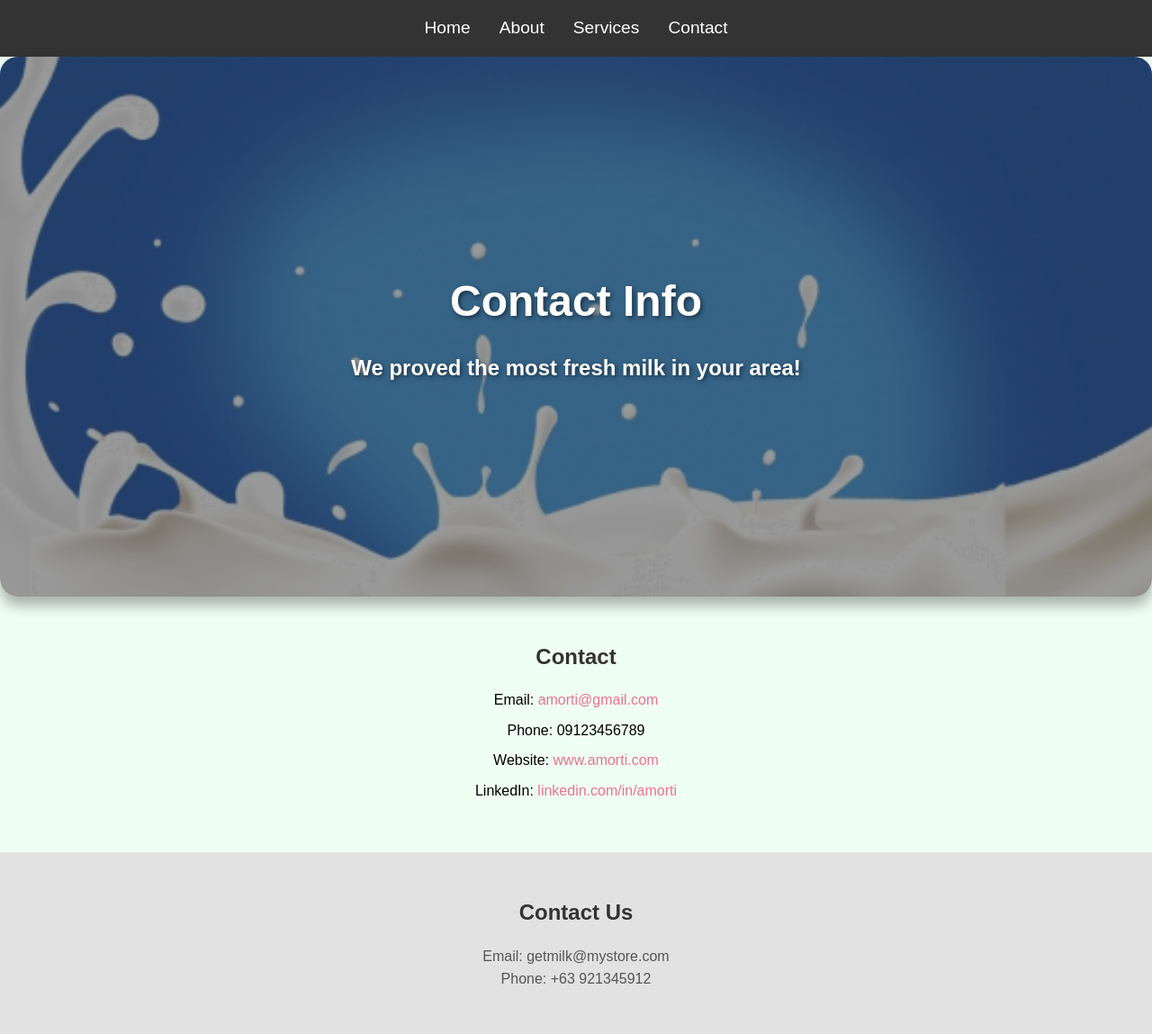
After one commit to LaerehtxD/235313192-Itorma, a PHP site: page /MilkNation/contact.html in a window 1280 px wide. The commit adds this page. Shown: the whole page at 90% size. Run offline with PHP 8.4, Linux system fonts and the light colour scheme.

Commit message:
updated website

```diff
--- /dev/null
+++ b/MilkNation/contact.html
@@ -0,0 +1,53 @@
+<!DOCTYPE html>
+<html lang="en">
+<head>
+  <meta charset="UTF-8">
+  <meta name="viewport" content="width=device-width, initial-scale=1.0">
+  <title>Business Website</title>
+  <link rel="stylesheet" href="styles.css">
+
+</head>
+<body>
+
+  <header>
+    <nav>
+      <ul class="nav-links">
+        <li><a href="index.html">Home</a></li>
+        <li><a href="about.html">About</a></li>
+        <li><a href="services.html">Services</a></li>
+        <li><a href="contact.html">Contact</a></li>
+      </ul>
+    </nav>
+  </header>
+
+
+  <div id="home">
+    <div id="home-content">
+      <h1>Contact Info</h1>
+      <p>We proved the most fresh milk in your area!</p>
+    </div>
+  </div>
+
+  <section class="contact-info">
+    <h2>Contact</h2>
+    <ul>
+        <li>Email: <a href="">amorti@gmail.com</a></li>
+        <li>Phone: 09123456789</li>
+        <li>Website: <a href="" target="_blank">www.amorti.com</a></li>
+        <li>LinkedIn: <a href="" target="_blank">linkedin.com/in/amorti</a></li>
+    </ul>
+</section>
+
+
+
+
+  <section id="contact">
+    <h2>Contact Us</h2>
+    <p>Email: getmilk@mystore.com</p>
+    <p>Phone: +63 921345912</p>
+  </section>
+
+
+
+</body>
+</html>
--- a/MilkNation/styles.css
+++ b/MilkNation/styles.css
@@ -5,11 +5,16 @@
     box-sizing: border-box;
   }
 
+
   /* Body and General Layout */
   body {
     font-family: Arial, sans-serif;
     line-height: 1.6;
+    background-color: #f0fff4;
+
+
   }
+
 
   /* Header and Navigation */
   header {
@@ -42,12 +47,37 @@
     background-image: url('banner.jpg');
     background-size: cover;
     background-position: center;
-    height: 450px;
-    color: blue;
+    height: 600px;
+    color: white;
     display: flex;
     justify-content: center;
     align-items: center;
-  }
+    text-shadow: 2px 2px 5px rgba(0, 0, 0, 0.5);
+    font-size: 2.5rem;
+    font-family: 'Arial', sans-serif;
+    font-weight: bold;
+    position: relative;
+    border-radius: 20px;
+    box-shadow: 0 10px 15px rgba(0, 0, 0, 0.3);
+    overflow: hidden;
+}
+
+#home::before {
+    content: '';
+    position: absolute;
+    top: 0;
+    left: 0;
+    width: 100%;
+    height: 100%;
+    background: rgba(0, 0, 0, 0.4);
+    z-index: 1;
+}
+
+#home-content {
+    z-index: 2;
+    text-align: center;
+    padding: 20px;
+}
 
   .banner-content {
     text-align: center;
@@ -84,6 +130,31 @@
   section h1, section h2 {
     margin-bottom: 1rem;
     color: #333;
+  }
+
+  .contact-info ul,
+  .skills ul,
+  .experience ul,
+  .education ul {
+      list-style-type: none;
+      padding-left: 0;
+  }
+
+  .contact-info li,
+  .skills li,
+  .experience li,
+  .education li {
+      font-size: 16px;
+      margin-bottom: 8px;
+  }
+
+  .contact-info a {
+      color: #EA738D;
+      text-decoration: none;
+  }
+
+  .contact-info a:hover {
+      text-decoration: underline;
   }
 
   section p {
```
Also changed, not shown: other parts of MilkNation/styles.css (+88 -4 lines), MilkNation/about.html (added, +56 -0 lines), MilkNation/index.html (+64 -21 lines), MilkNation/services.html (added, +48 -0 lines), MilkNation/CAR1.jpg (added), MilkNation/CAR2.jpg (added), MilkNation/CAR3.jpg (added).
